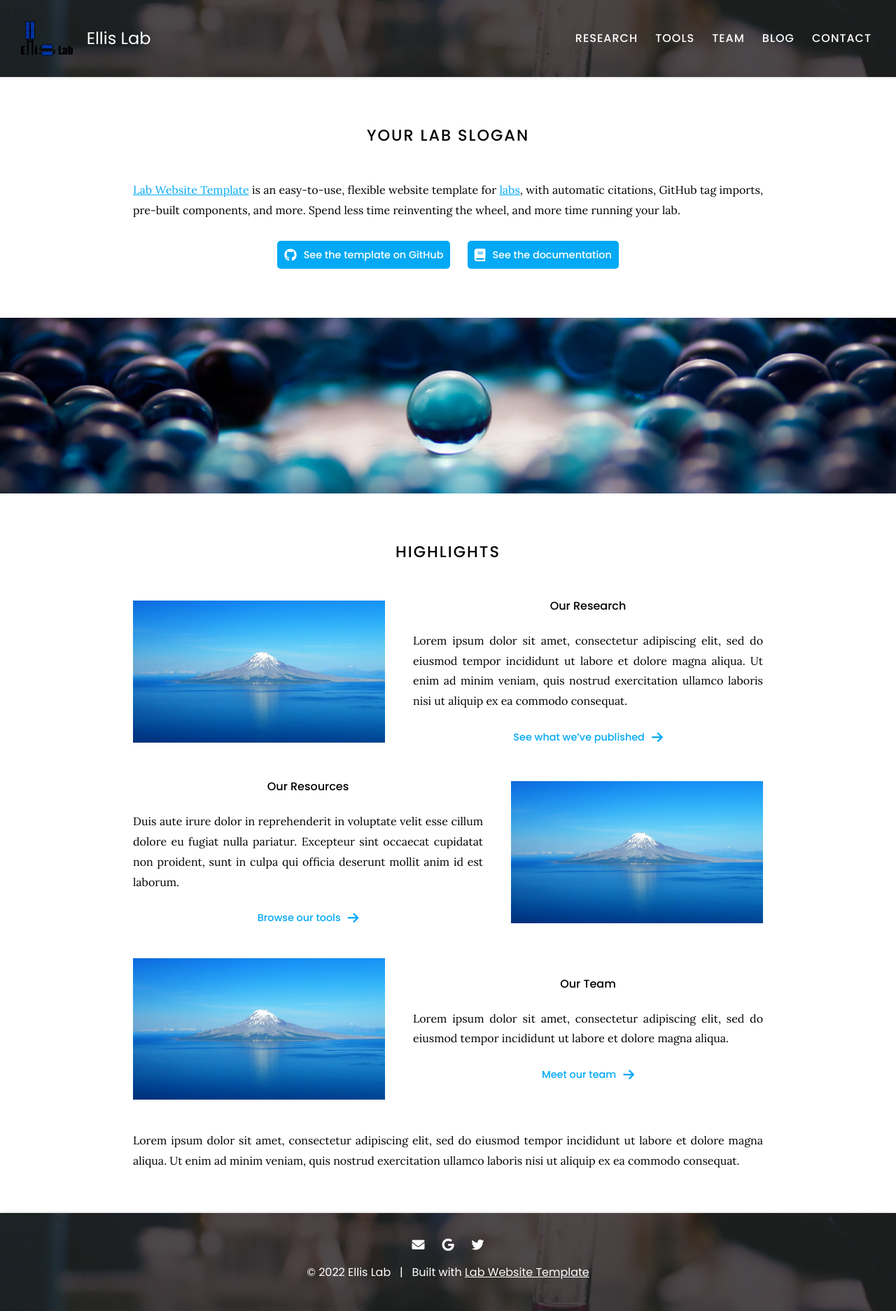
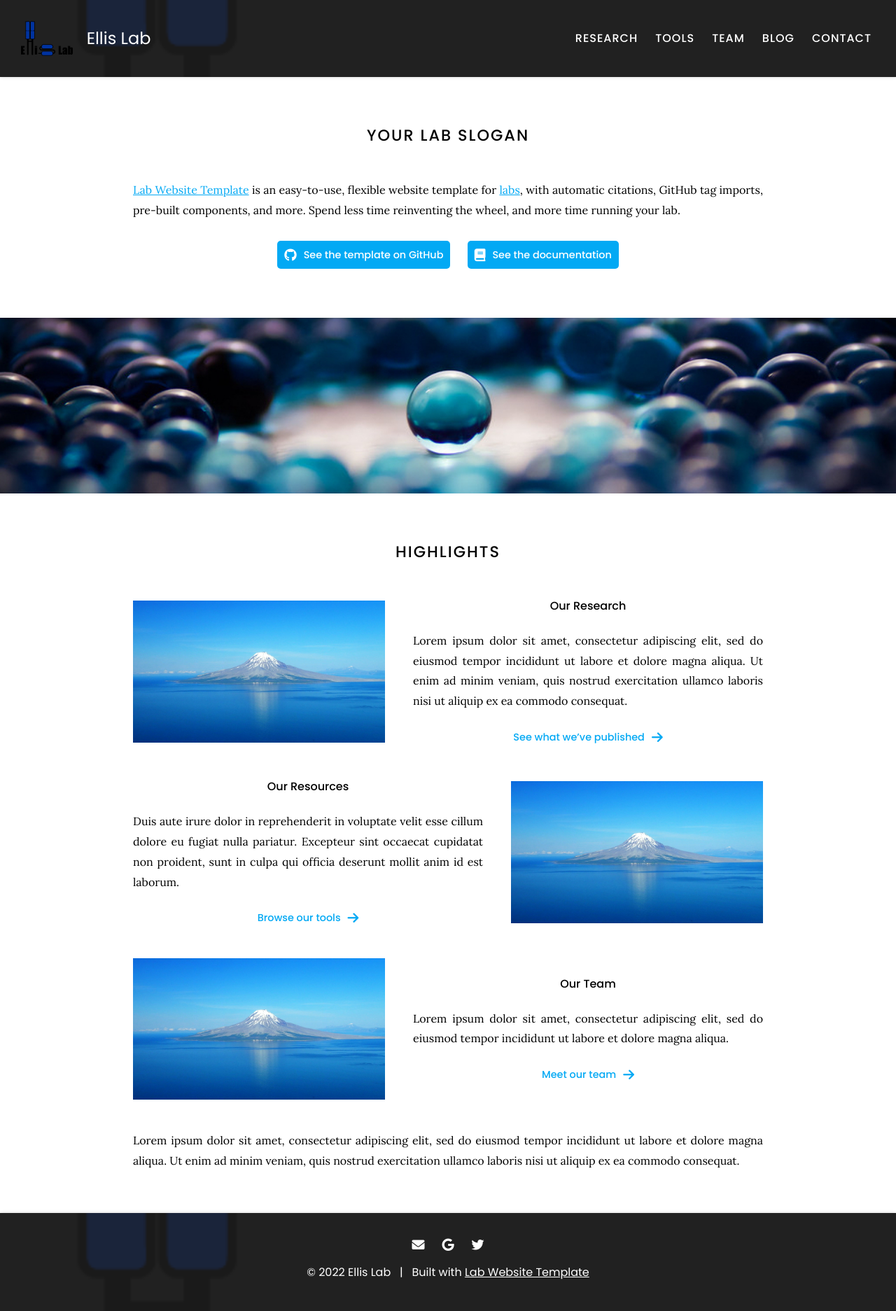
Before and after one commit to EllisLabUK/EllisLabUK.github.io, a Jekyll site: the page built from index.md, in a window 1280 px wide. Shown: the whole page at 70% size. Built offline with Jekyll 4.4.1, drawn with Linux system fonts in a browser that asks for light colours.

Commit message:
Update _config.yaml

```diff
--- a/_config.yaml
+++ b/_config.yaml
@@ -4,8 +4,8 @@
 title: Ellis Lab
 description: Website for the Ellis Lab at the University of Kentucky
 logo: images/EllisLabLogo.png
-header: images/background.jpg
-footer: images/background.jpg
+header: images/EllisLabLogo.png
+footer: images/EllisLabLogo.png
 baseurl: ""
 
 # site social media and other links
```
